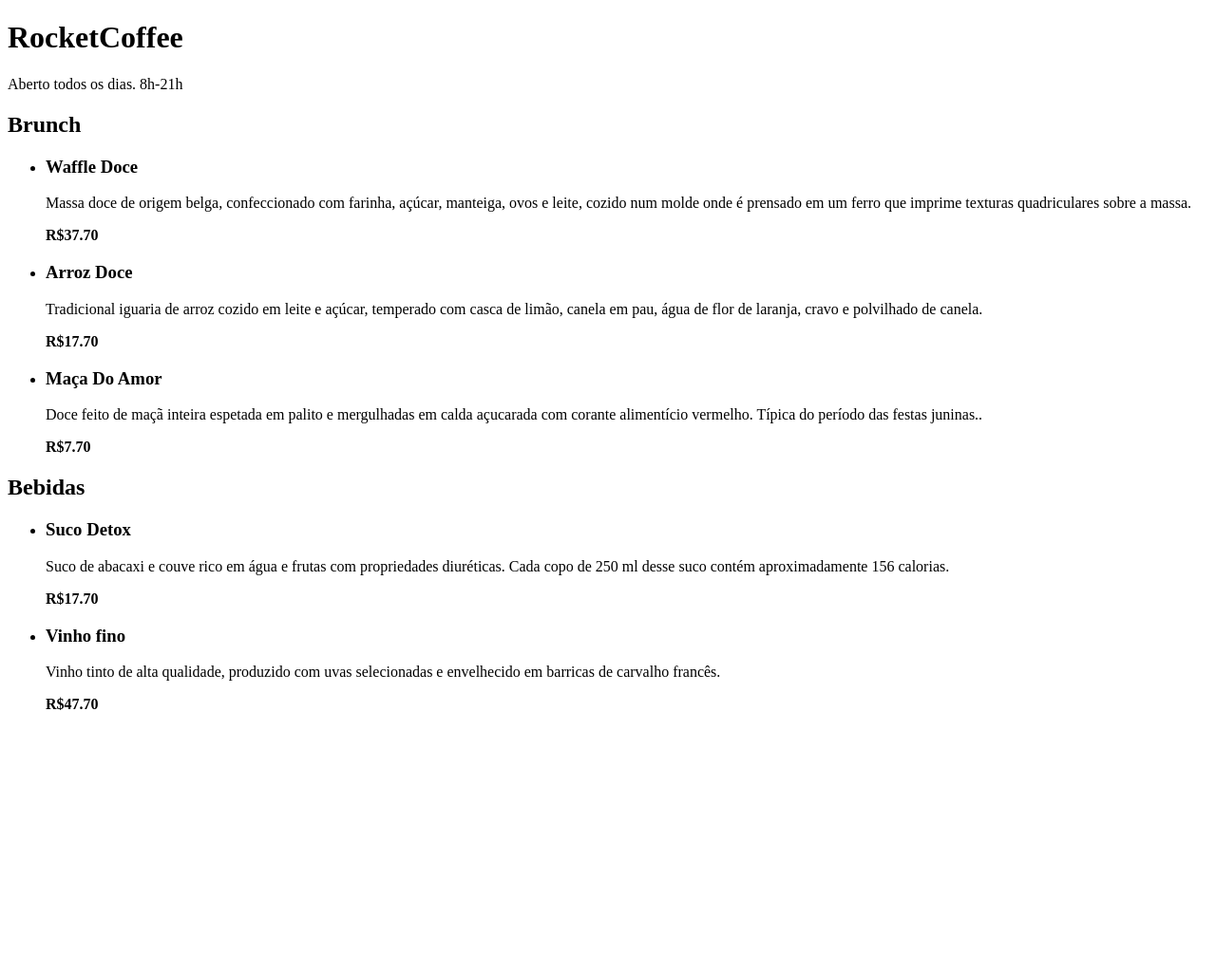
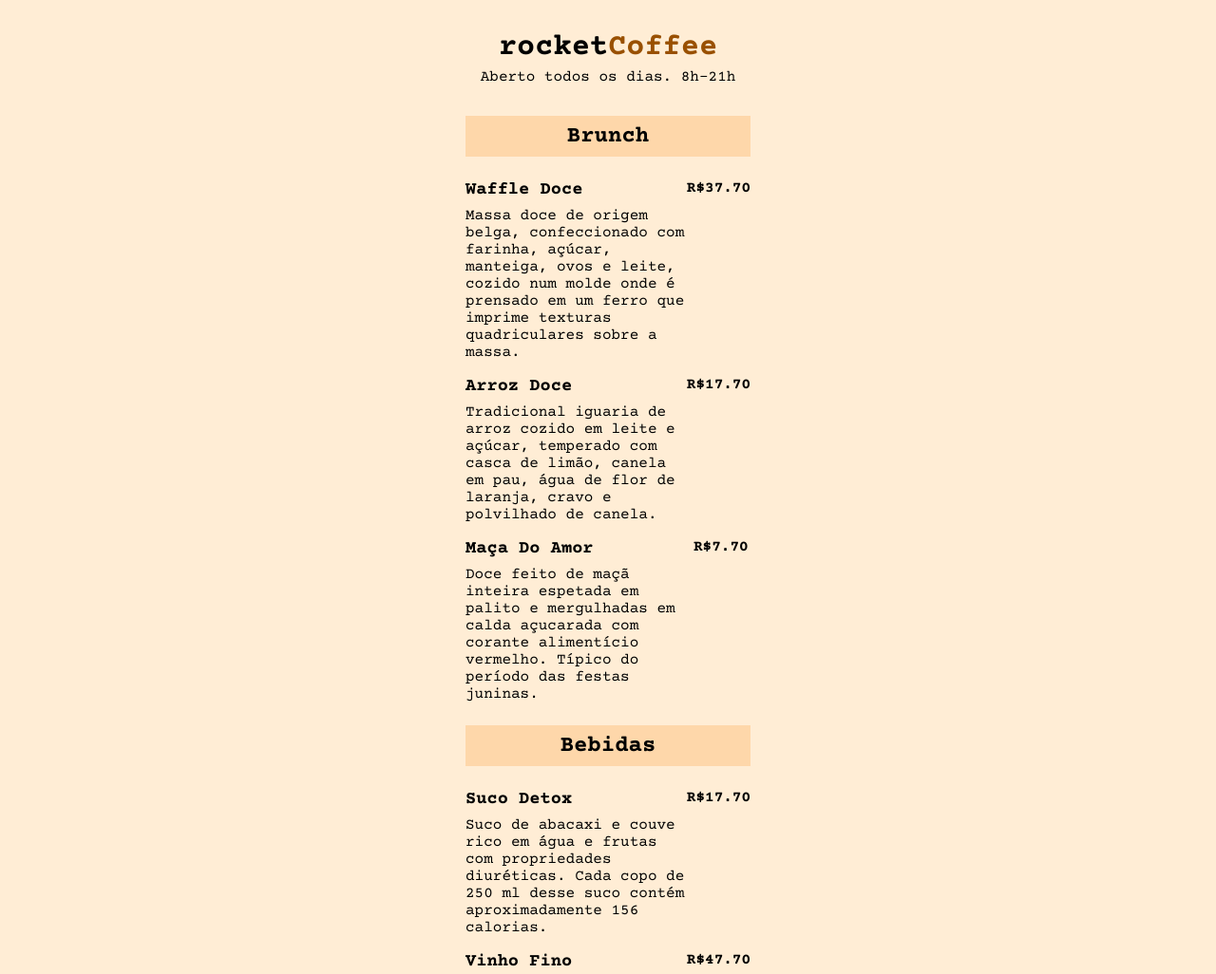
Before and after one commit to alexandrematis/rocket-coffee, a plain HTML site: page index.html in a window 1280 px wide. Shown: the top 1026 px of the page at 95% size. Before the commit the page ends 800 px from the top, so only its background shows below. Drawn offline with nearby package versions, Linux system fonts and the light colour scheme.

Commit message:
Estilização.

```diff
--- a/index.html
+++ b/index.html
@@ -3,12 +3,19 @@
     <head>
         <meta charset="UTF-8" />
         <meta name="viewport" content="width=device-width, initial-scale=1.0" />
+
+        <link rel="preconnect" href="https://fonts.googleapis.com">
+        <link rel="preconnect" href="https://fonts.gstatic.com" crossorigin>
+        <link href="https://fonts.googleapis.com/css2?family=Courier+Prime:ital,wght@0,400;0,700;1,400;1,700&display=swap" rel="stylesheet">
+
+        <link rel="stylesheet" href="style.css">
+
         <title>Rocket Coffee</title>
     </head>
 
     <body>
         <header>
-            <h1>RocketCoffee</h1>
+            <h1>rocket<span>Coffee</span></h1>
             <p>Aberto todos os dias. 8h-21h</p>
         </header>
 
@@ -50,8 +57,8 @@
                         <p class="description">
                             Doce feito de maçã inteira espetada em palito e
                             mergulhadas em calda açucarada com corante
-                            alimentício vermelho. Típica do período das festas
-                            juninas..
+                            alimentício vermelho. Típico do período das festas
+                            juninas.
                         </p>
                     </div>
 
@@ -79,7 +86,7 @@
 
                 <li>
                     <div class="details">
-                        <h3>Vinho fino</h3>
+                        <h3>Vinho Fino</h3>
                         <p class="description">
                             Vinho tinto de alta qualidade, produzido com uvas
                             selecionadas e envelhecido em barricas de carvalho
@@ -92,5 +99,6 @@
 
             </ul>
         </section>
+
     </body>
 </html>
--- /dev/null
+++ b/style.css
@@ -0,0 +1,61 @@
+/* GLOBAL */
+* {
+    margin: 0;
+    padding: 0;
+  }
+
+  body {
+    background-color: #FFEDD5; /* hex: 0-F */
+      font-family: 'Courier Prime', monospace;
+    }
+
+  ul {
+    list-style: none;
+  }
+
+  /* HEADER */
+  header {
+    padding: 32px 0;
+    text-align: center;
+  }
+
+  header,
+  section {
+    max-width: 300px;
+    margin: 0 auto;
+  }
+
+  header h1 {
+    margin-bottom: 4px;
+  }
+
+  header h1 span {
+    color: #995000;
+  }
+
+  /* SECTION */
+  section {
+    margin-bottom: 24px;
+  }
+
+  section h2 {
+    background-color: #FED7AA;
+    padding: 8px 16px;
+    text-align: center;
+
+    margin-bottom: 24px;
+  }
+
+  /* LISTA */
+  ul li {
+    margin-bottom: 16px;
+    display: flex;
+  }
+
+  li .details {
+    max-width: 240px;
+  }
+
+  .details h3 {
+    margin-bottom: 8px;
+  }
```
